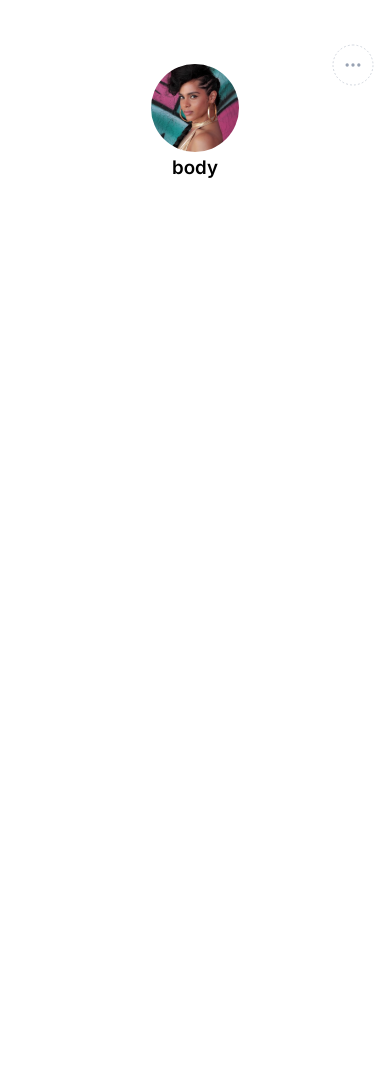
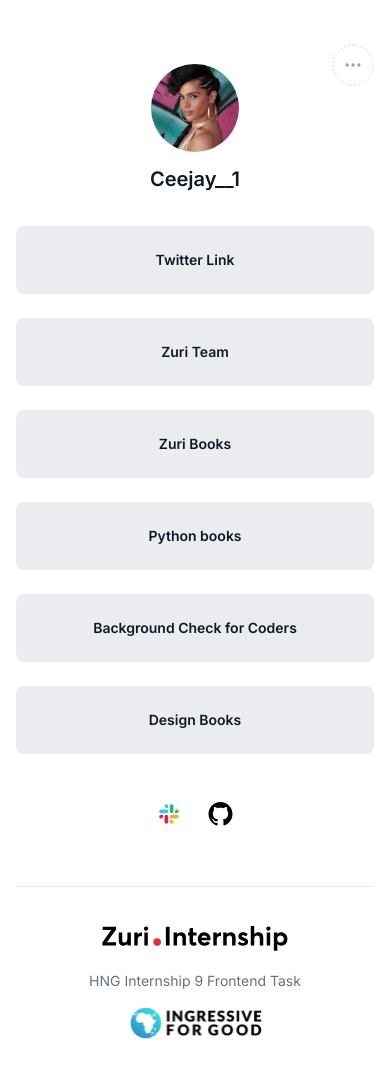
Before and after one commit to Ezeh20/hng-stage-1, a React (Create React App) app: page / in a window 390 px wide. Before the commit the page ends 844 px from the top, so only its background shows below. Built offline with nearby package versions, Linux system fonts and the light colour scheme.

Commit message:
done with mobile

```diff
--- a/package.json
+++ b/package.json
@@ -10,6 +10,7 @@
     "gh-pages": "^4.0.0",
     "react": "^18.2.0",
     "react-dom": "^18.2.0",
+    "react-router-dom": "^6.4.2",
     "react-scripts": "5.0.1",
     "sass": "^1.55.0",
     "web-vitals": "^2.1.4"
--- a/src/Components/Page/page.component.jsx
+++ b/src/Components/Page/page.component.jsx
@@ -1,9 +1,34 @@
 import Profile from "../Profile/profile.component";
+import slack from "../../assets/img//slack.svg"
+import github from "../../assets/img//Icon.svg"
+import i4g from "../../assets/img/I4G.svg"
+import zuri from "../../assets/img/Zuri.Internship_Logo.svg"
+import './page.style.css'
+
 const Page = () => {
   return (
     <div className="page container">
       <Profile />
-      <h3>body</h3>
+      <nav className="links">
+        <a href="https://twitter.com/Ceejay__1" className="link" id="btn__zuri">Twitter Link</a>
+        <a href="https://training.zuri.team/" className="link" id="btn__zuri">Zuri Team</a>
+        <a href="http://books.zuri.team " className="link" id="books">Zuri Books</a>
+        <a href="https://books.zuri.team/python-for-beginners?ref_id=Cii-jay" className="link" id="book__python">Python books</a>
+        <a href="https://background.zuri.team" className="link" id="pitch">Background Check for Coders</a>
+        <a href="https://books.zuri.team/design-rules" className="link" id="book__design">Design Books</a>
+      </nav>
+      <div className="socials">
+        <a href=""><img src={slack} alt="slack logo" /></a>
+        <a href=""><img src={github} alt="github logo" /></a>
+      </div>
+      <footer className="footer">
+        <div className="line"></div>
+        <div className="footer-content">
+          <a href=""><img src={zuri} alt="zuri-logo" /></a>
+          <p className="footer-text">HNG Internship 9 Frontend Task</p>
+          <a href=""><img src={i4g} alt="i4g-logo" /></a>
+        </div>
+      </footer>
     </div>
   );
 };
--- a/src/Components/Page/page.style.css
+++ b/src/Components/Page/page.style.css
@@ -0,0 +1,55 @@
+.links{
+    display: flex;
+    flex-direction: column;
+    row-gap: 24px;
+    margin-top: 32px;
+    justify-content: center;
+}
+.link{
+    font-size: 14px;
+    line-height: 20px;
+    font-weight: 600;
+    color: #101828;
+    padding: 24px 32px;
+    text-align: center;
+    border-radius: 8px;
+    background-color: #EAECF0;
+}
+
+.link:hover{
+    background-color: #D0D5DD;
+}
+
+.socials{
+    margin-top: 24px;
+    width: 100%;
+    padding: 24px;
+    display: flex;
+    justify-content: center;
+    column-gap: 26.5px;
+    align-items: center;
+}
+.line{
+    width: 100%;
+    height: 1px;
+    background-color: #EAECF0;
+    margin-bottom: 32px;
+}
+
+.footer{
+    margin-top: 32px;
+}
+
+.footer-text{
+    font-size: 14px;
+    line-height: 20px;
+    color: #667085;
+    font-weight: 400;
+}
+
+.footer-content{
+    display: flex;
+    flex-direction: column;
+    row-gap: 16px;
+    margin-bottom: 32px;
+}
--- a/src/Components/Profile/profile.component.jsx
+++ b/src/Components/Profile/profile.component.jsx
@@ -5,12 +5,18 @@
 
 const Profile = () => {
   return (
+    <div className="head">
     <div className="profile">
       <div className="user-info">
-        <img src={profile} alt="" />
-
+        <div>
+          <img src={profile} alt="" id="profile__img"/>
+          <img src={profileHover} alt="" className="bg-hover" />
+        </div>
+        <p className="twitter" id="twitter">Ceejay__1</p>
+        <p className="twitter" id="slack" hidden>Cii-jay</p>
       </div>
-        <img src={more} alt="" className="nav-button"/>
+      <img src={more} alt="" className="nav-button" />
+    </div>
     </div>
   );
 };
--- a/src/Components/Profile/profile.style.css
+++ b/src/Components/Profile/profile.style.css
@@ -1,13 +1,50 @@
-.profile{
+
+
+.head{
+  display: flex;
+  justify-content: center;
+}
+
+.profile {
   width: 100%;
   margin-top: 64px;
   display: flex;
   justify-content: center;
   position: relative;
-    max-width: 400px;
+  max-width: 700px;
 }
-.nav-button{
+.nav-button {
   position: absolute;
   right: 0;
   top: -20px;
 }
+
+.back {
+  width: 100%;
+  height: 100%;
+  background-size: cover;
+  background-position: center;
+  object-fit: contain;
+}
+
+.user-info {
+  position: relative;
+  display: flex;
+  flex-direction: column;
+  align-items: center;
+  row-gap: 8px;
+}
+.bg-hover {
+  position: absolute;
+  left: 0;
+  opacity: 0;
+}
+.bg-hover:hover{
+    opacity: .89;
+}
+.twitter{
+    font-size: 20px;
+    color: #101828;
+    font-weight: 700;
+    line-height: 30px;
+}
```
Also changed, not shown: src/index.js (+7 -7 lines), src/assets/img/Zuri.Internship_Logo.svg (added), 1 other file (tests, documents, lock files or other folders). Lines whose indentation alone changed are shown as unchanged.
